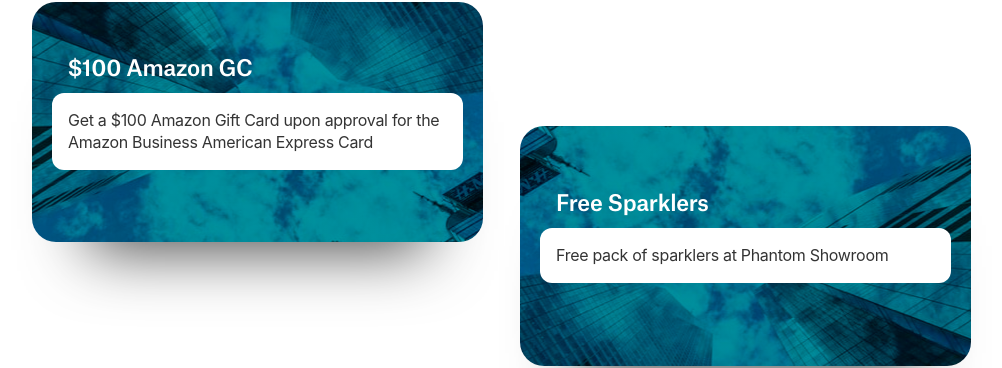
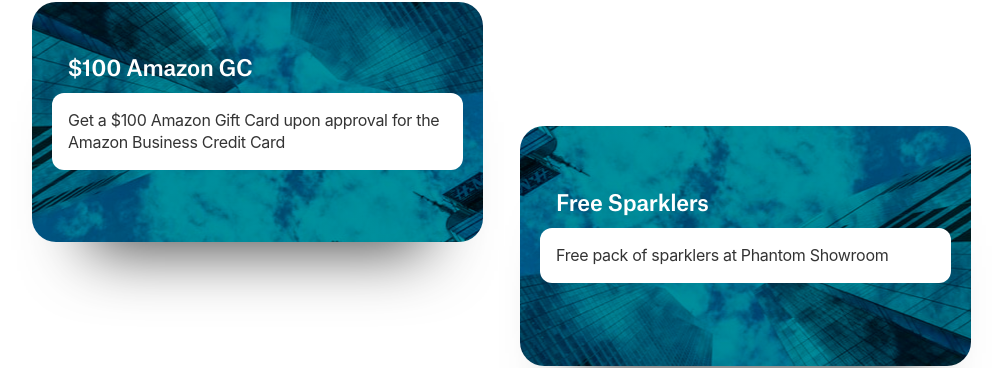
Before and after one commit to ohiosveryown/atldeals, a Jekyll site: the page built from index.html, in a window 1280 px wide and 900 px high, scrolled down 377 px. Shown: the part 150-518 px from the top of the window, without its empty margins (139-1141 px from the left). Built offline with Jekyll 4.4.1, drawn with Linux system fonts in a browser that asks for light colours; nearby versions of some CDN libraries.

Commit message:
Updated 100 Dollars Amazon Gc

```diff
--- a/_posts/2019-07-01-100-dollars-amazon-gc.markdown
+++ b/_posts/2019-07-01-100-dollars-amazon-gc.markdown
@@ -6,8 +6,8 @@
 - new
 - credit-card
 image: https://i.imgur.com/kAf5WEn.jpg
-description: Get a $100 Amazon Gift Card upon approval for the Amazon Business American
-  Express Card
+description: Get a $100 Amazon Gift Card upon approval for the Amazon Business Credit
+  Card
 layout: post
 ---
 
```
